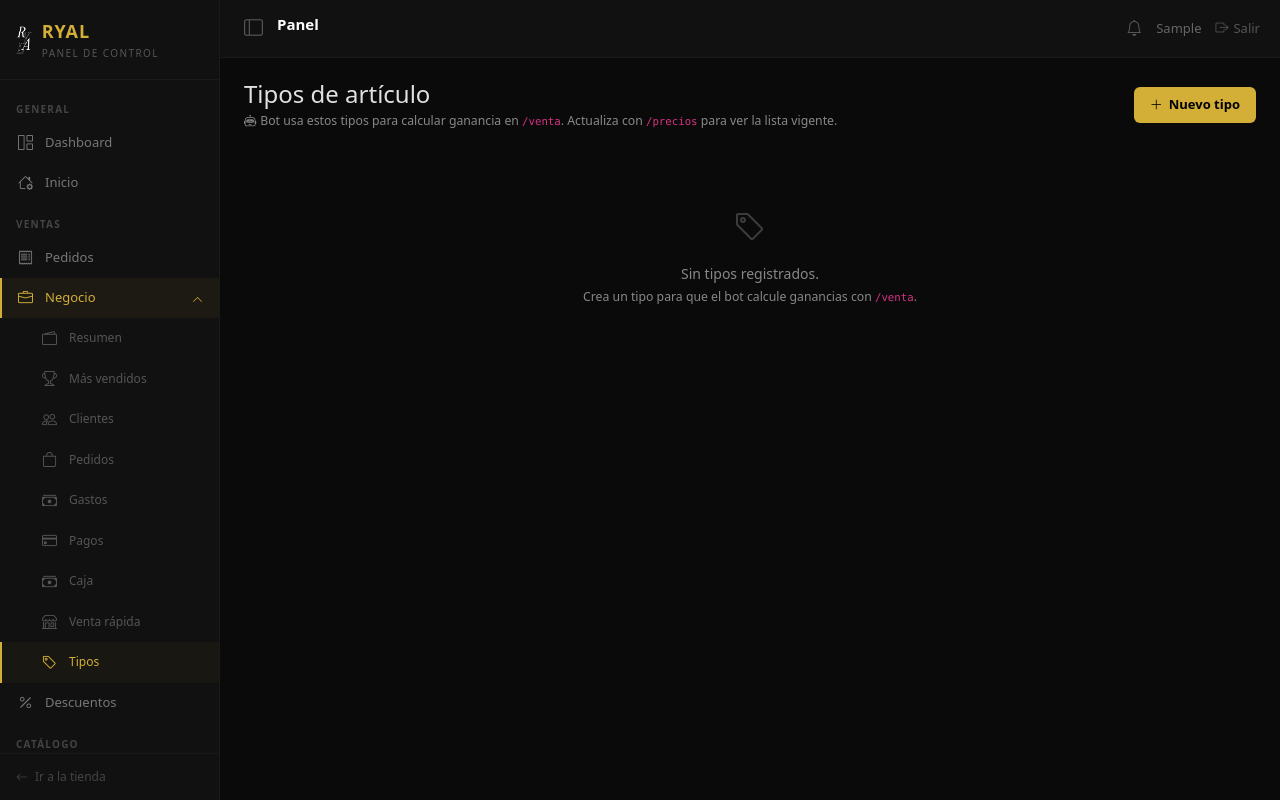
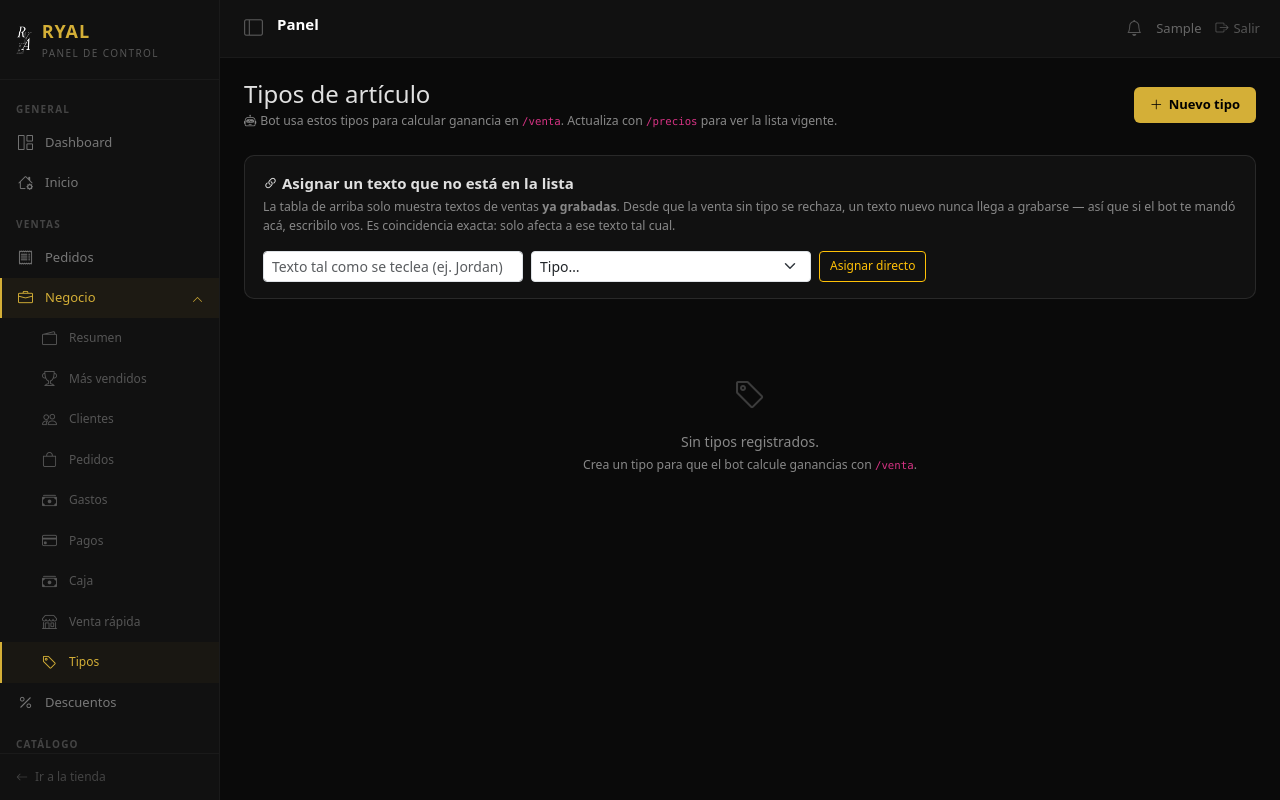
Before and after one commit to Brayan13141/RYAL, a Django app: page /panel/negocio/tipos/ in a window 1280 px wide. Run offline with Django 5.2, Linux system fonts and the light colour scheme; the visitor is signed in with stand-in values (Sample User, id 1); data comes from the database, SQL or seed files in the repository; data that the repository does not hold is empty.

Commit message:
feat(panel): asignar un alias a un texto que todavia no se grabo
La tabla de 'textos sin tipo' solo lista ventas YA GRABADAS. Desde que la
venta sin tipo se rechaza, un texto nuevo nunca llega a grabarse, asi que
nunca aparece ahi — y el formulario 'Asignar directo' vivia solo dentro de
ese bucle. Resultado: las dos salidas que el bot ofrece (responder «otro» y
el mensaje de cuando no hay sugerencias) apuntaban a una pantalla donde ese
texto no se podia escribir.

Se agrega un formulario de texto libre FUERA del bloque condicional, y se
corrige el cartel, que seguia diciendo que las ventas nuevas se graban.

Co-Authored-By: Claude Opus 5 <noreply@anthropic.com>
Claude-Session: https://claude.ai/code/session_01Tve6RKAGfjdR1GjhT2WpQc

```diff
--- a/config/templates/negocio/tipo_articulo_list.html
+++ b/config/templates/negocio/tipo_articulo_list.html
@@ -34,7 +34,9 @@
       <div class="small mt-1" style="color:var(--pm)">
         Ninguna keyword coincide con estos textos, así que el bot no encuentra el costo.
         {% if sin_tipo_costo_cero %}<strong style="color:#e0a800">{{ sin_tipo_costo_cero }}</strong> se grabaron con <strong style="color:#e0a800">costo $0</strong>, o sea 100% de ganancia.{% endif %}
-        Agregá la keyword al tipo que corresponda para que las ventas nuevas salgan bien.
+        Estas ya se grabaron. <strong>Las ventas nuevas con un texto sin tipo ya no se graban:</strong>
+        el bot las rechaza y pide el tipo en el grupo. Asigná la keyword, o el texto exacto
+        con «Asignar directo» cuando ninguna keyword quepa.
       </div>
     </div>
     <div class="text-end">
@@ -114,6 +116,27 @@
 </div>
 {% endif %}
 
+<div style="background:rgba(255,255,255,.03);border:1px solid rgba(255,255,255,.10);border-radius:10px;padding:16px 18px;margin-bottom:24px;">
+  <div style="font-weight:600;font-size:15px;color:var(--pt)">
+    <i class="bi bi-link-45deg me-1"></i>Asignar un texto que no está en la lista
+  </div>
+  <div class="small mt-1 mb-3" style="color:var(--pm)">
+    La tabla de arriba solo muestra textos de ventas <strong>ya grabadas</strong>. Desde que
+    la venta sin tipo se rechaza, un texto nuevo nunca llega a grabarse — así que si el bot
+    te mandó acá, escribilo vos. Es coincidencia exacta: solo afecta a ese texto tal cual.
+  </div>
+  <form method="post" action="{% url 'negocio:tipo_asignar_alias' %}" class="d-flex gap-2 flex-wrap">
+    {% csrf_token %}
+    <input type="text" name="texto" class="form-control form-control-sm" style="max-width:260px"
+           placeholder="Texto tal como se teclea (ej. Jordan)" required>
+    <select name="tipo_id" class="form-select form-select-sm" style="max-width:280px" required>
+      <option value="">Tipo…</option>
+      {% for t in tipos %}<option value="{{ t.pk }}">{{ t.nombre }} — ${{ t.costo }}</option>{% endfor %}
+    </select>
+    <button class="btn btn-sm btn-outline-warning" type="submit">Asignar directo</button>
+  </form>
+</div>
+
 {% if tipos %}
 <div class="row g-3">
   {% for tipo in tipos %}
```
Also changed, not shown: config/negocio/tests.py (+16 -0 lines).
